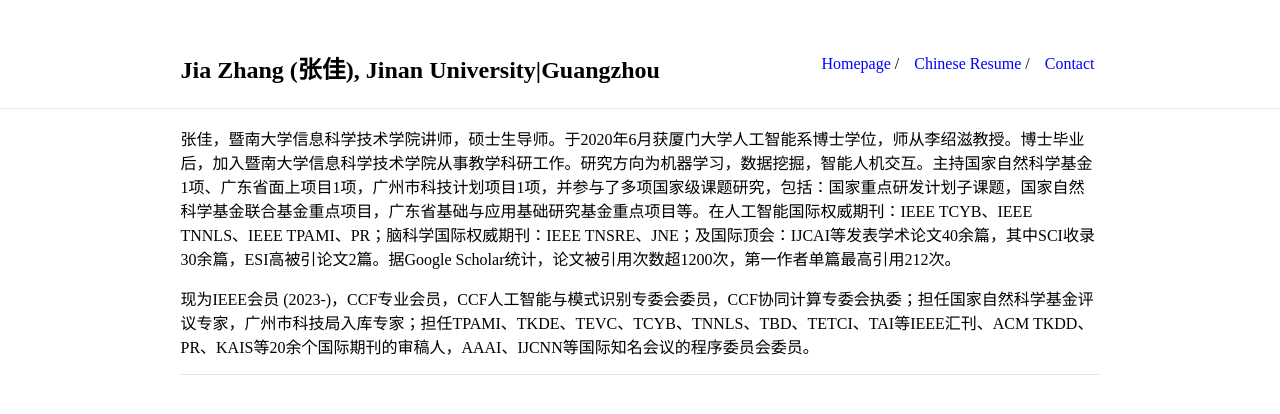
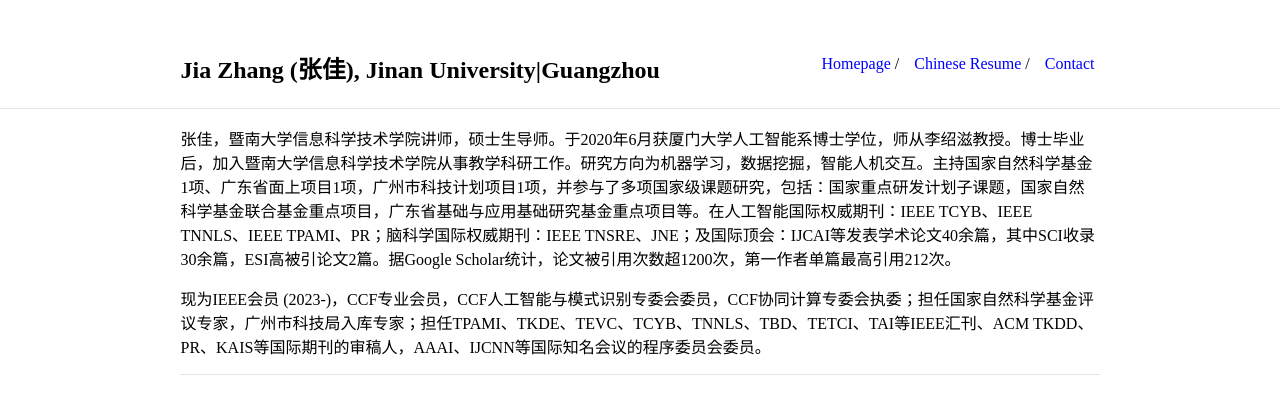
Before and after one commit to jiazhang-ml/jiazhang-ml.github.io, a Jekyll site: the page built from ch-resume.md, in a window 1280 px wide, cut to the strip 0-876 px from the top of the page. Shown: the top 414 px of the strip. Built offline with Jekyll 4.4.1, drawn with Linux system fonts in a browser that asks for light colours.

Commit message:
Update ch-resume.md

```diff
--- a/ch-resume.md
+++ b/ch-resume.md
@@ -5,4 +5,4 @@ layout: default
 
 张佳，暨南大学信息科学技术学院讲师，硕士生导师。于2020年6月获厦门大学人工智能系博士学位，师从李绍滋教授。博士毕业后，加入暨南大学信息科学技术学院从事教学科研工作。研究方向为机器学习，数据挖掘，智能人机交互。主持国家自然科学基金1项、广东省面上项目1项，广州市科技计划项目1项，并参与了多项国家级课题研究，包括：国家重点研发计划子课题，国家自然科学基金联合基金重点项目，广东省基础与应用基础研究基金重点项目等。在人工智能国际权威期刊：IEEE TCYB、IEEE TNNLS、IEEE TPAMI、PR；脑科学国际权威期刊：IEEE TNSRE、JNE；及国际顶会：IJCAI等发表学术论文40余篇，其中SCI收录30余篇，ESI高被引论文2篇。据Google Scholar统计，论文被引用次数超1200次，第一作者单篇最高引用212次。
 
-现为IEEE会员 (2023-)，CCF专业会员，CCF人工智能与模式识别专委会委员，CCF协同计算专委会执委；担任国家自然科学基金评议专家，广州市科技局入库专家；担任TPAMI、TKDE、TEVC、TCYB、TNNLS、TBD、TETCI、TAI等IEEE汇刊、ACM TKDD、PR、KAIS等20余个国际期刊的审稿人，AAAI、IJCNN等国际知名会议的程序委员会委员。
+现为IEEE会员 (2023-)，CCF专业会员，CCF人工智能与模式识别专委会委员，CCF协同计算专委会执委；担任国家自然科学基金评议专家，广州市科技局入库专家；担任TPAMI、TKDE、TEVC、TCYB、TNNLS、TBD、TETCI、TAI等IEEE汇刊、ACM TKDD、PR、KAIS等国际期刊的审稿人，AAAI、IJCNN等国际知名会议的程序委员会委员。
```
